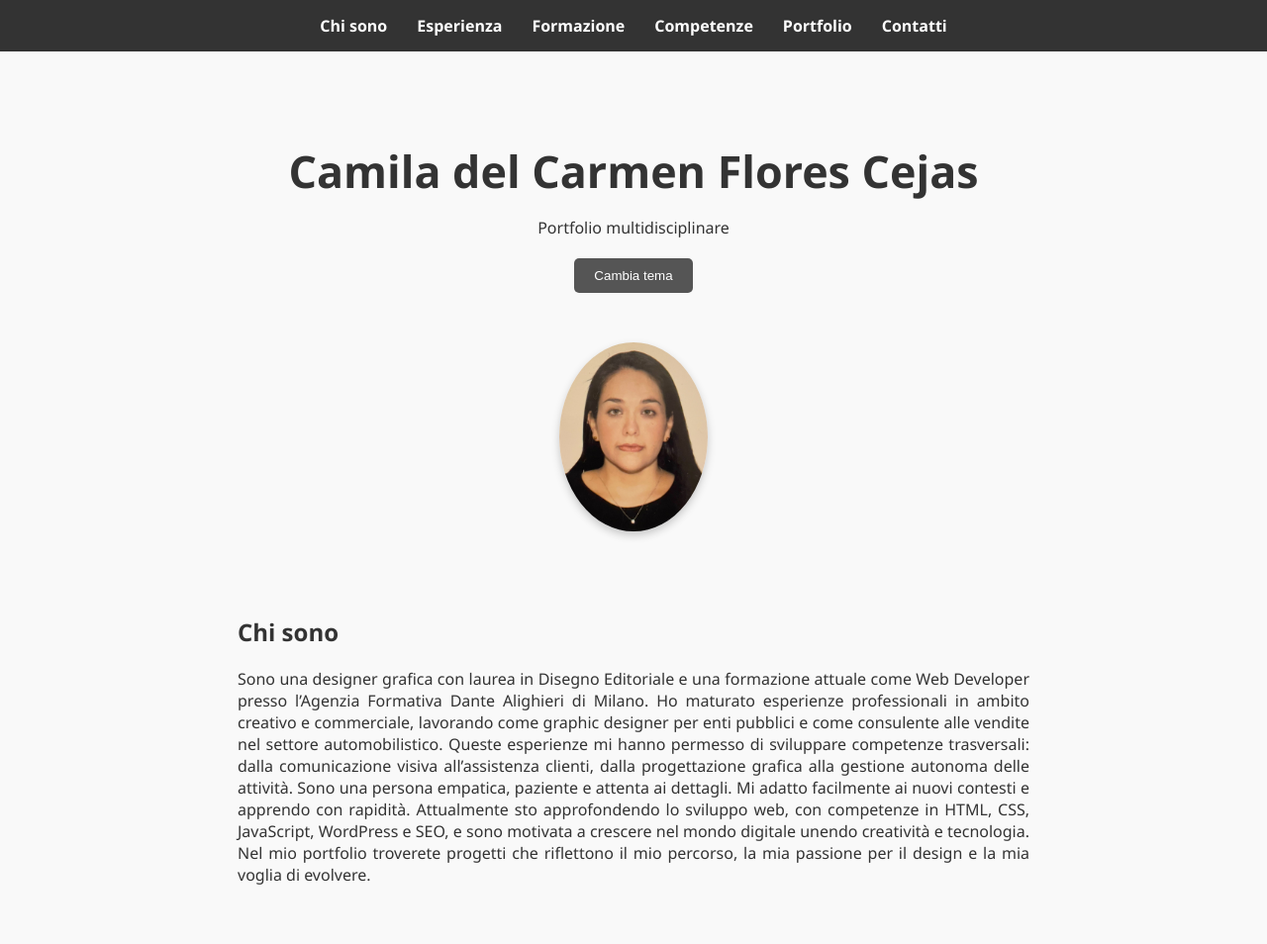
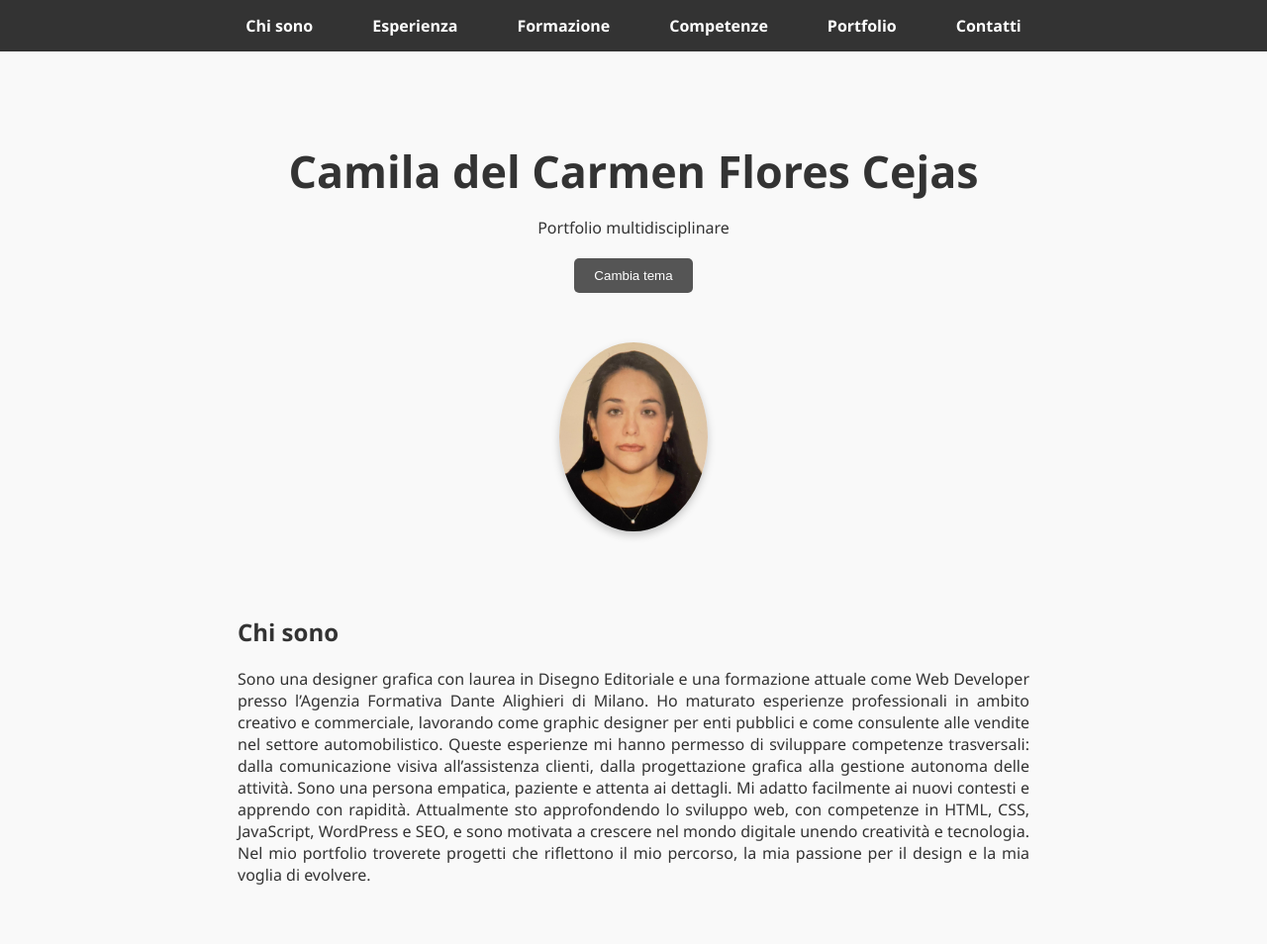
Before and after one commit to florescamila858-prog/portfolio-camila, a plain HTML site: page index.html in a window 1280 px wide. Shown: the top 954 px of the page at 99% size. Drawn offline with Linux system fonts and the light colour scheme.

Commit message:
Update stile.css

```diff
--- a/css/stile.css
+++ b/css/stile.css
@@ -207,3 +207,15 @@ nav ul {
 nav ul li {
   display: inline;
 }
+nav ul {
+  list-style: none;
+  margin: 0;
+  padding: 0;
+  display: flex;
+  justify-content: center;
+  gap: 30px;
+}
+
+nav ul li {
+  display: inline;
+}
```
